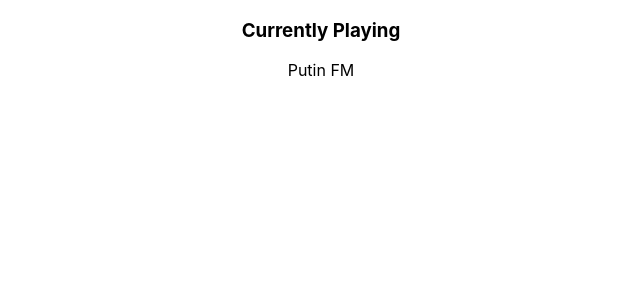
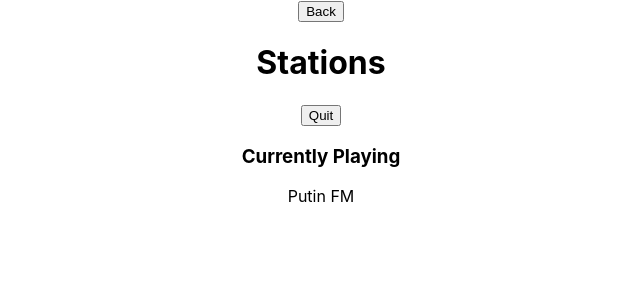
Before and after one commit to Horm/corner-case-tech-task, a React (Create React App) app: page / in a window 1280 px wide. Shown: the top 300 px of the page, without its empty margins (319-959 px from the left). Built offline with nearby package versions, Linux system fonts and the light colour scheme.

Commit message:
Add toolbar HTML structure

```diff
--- a/src/App.js
+++ b/src/App.js
@@ -1,5 +1,4 @@
 import React, { Component } from 'react';
-import logo from './logo.svg';
 import './App.css';
 import Toolbar from "./components/Toolbar";
 import Stations from "./components/Stations";
--- a/src/components/Toolbar.js
+++ b/src/components/Toolbar.js
@@ -1,5 +1,21 @@
 import React from "react";
+import PropTypes from 'prop-types';
 
-const Toolbar = ({}) => <div></div>;
+const Toolbar = ({handleBackClick, handleQuitClick}) =>
+    <div>
+      <button onClick={handleBackClick}>Back</button>
+      <h1>Stations</h1>
+      <button onClick={handleQuitClick}>Quit</button>
+    </div>;
+
+Toolbar.propTypes = {
+  handleBackClick: PropTypes.func.isRequired,
+  handleQuitClick: PropTypes.func.isRequired,
+};
+
+Toolbar.defaultProps = {
+  handleBackClick: () => {},
+  handleQuitClick: () => {},
+};
 
 export default Toolbar
```
